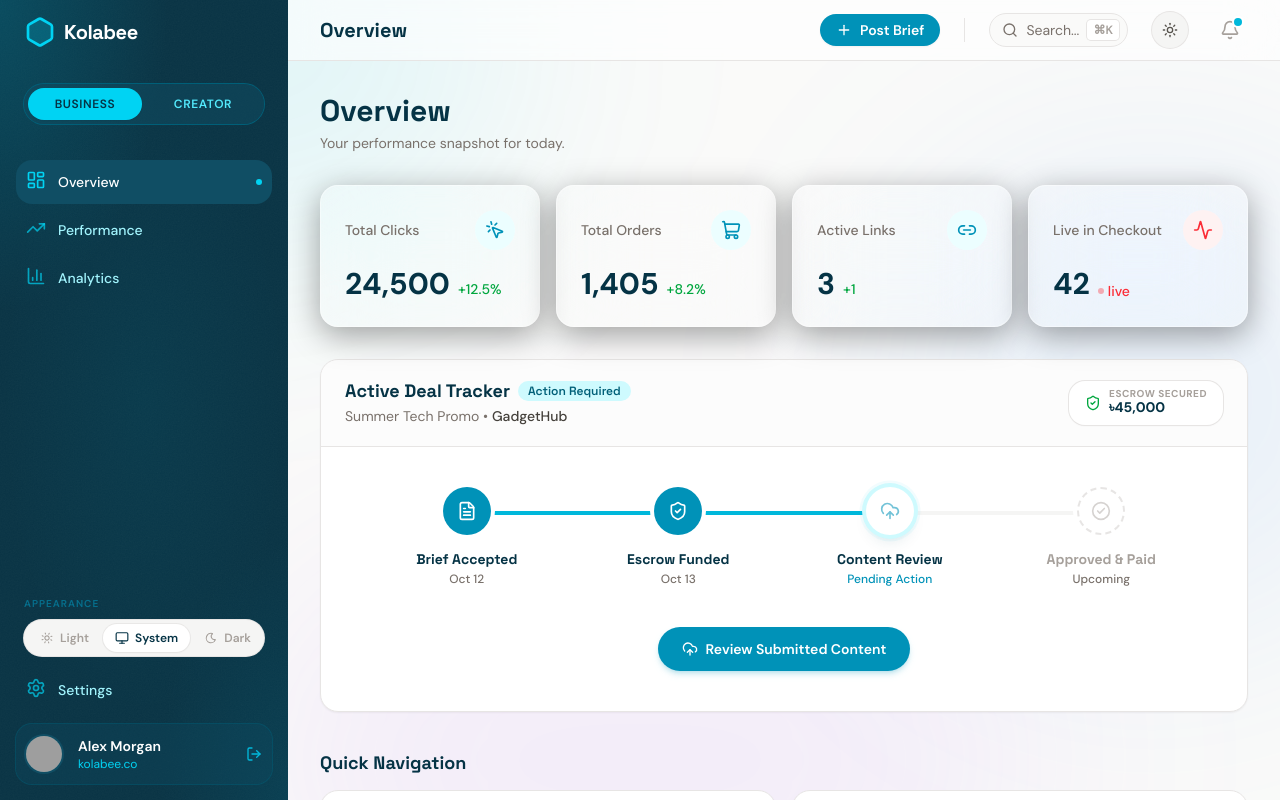
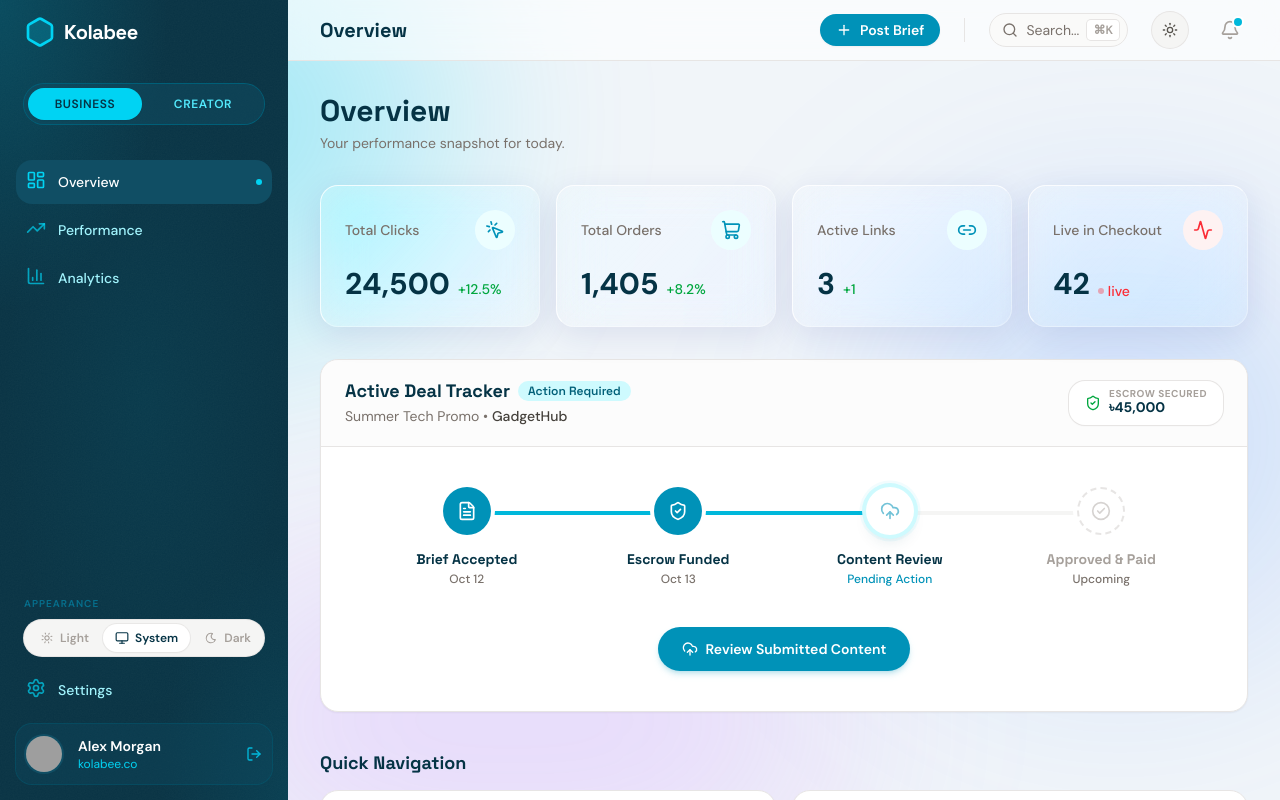
Before and after one commit to ah-nd-naf/Kolabee_Frontend, a Next.js app: page /dashboard in a window 1280 px wide. Built offline with nearby package versions, Linux system fonts and the light colour scheme; grey boxes are pictures that could not be loaded.

Commit message:
initialized project structure with custom  design tokens and Tailwind configuration

```diff
--- a/src/app/dashboard/layout.tsx
+++ b/src/app/dashboard/layout.tsx
@@ -246,13 +246,13 @@ export default function DashboardLayout({ children }: { children: React.ReactNod
   );
 
   return (
-    <div className="h-screen flex w-full bg-stone-50 dark:bg-[#080c10] overflow-hidden text-stone-900 relative">
+    <div className="h-screen flex w-full bg-slate-100 dark:bg-[#080c10] overflow-hidden text-stone-900 relative">
 
       {/* Ambient Background Gradient for Glassmorphism */}
       <div className="absolute inset-0 z-0 pointer-events-none overflow-hidden">
-        <div className="absolute -top-[20%] -left-[10%] w-[50%] h-[50%] rounded-full bg-cyan-400/10 dark:bg-cyan-500/10 blur-[120px]" />
-        <div className="absolute top-[20%] -right-[10%] w-[40%] h-[60%] rounded-full bg-blue-400/10 dark:bg-blue-600/10 blur-[120px]" />
-        <div className="absolute -bottom-[20%] left-[20%] w-[60%] h-[50%] rounded-full bg-purple-400/10 dark:bg-purple-600/10 blur-[120px]" />
+        <div className="absolute -top-[10%] -left-[5%] w-[40%] h-[50%] rounded-full bg-cyan-400/30 dark:bg-cyan-500/10 blur-[100px]" />
+        <div className="absolute top-[30%] -right-[5%] w-[35%] h-[50%] rounded-full bg-blue-500/20 dark:bg-blue-600/10 blur-[120px]" />
+        <div className="absolute -bottom-[10%] left-[15%] w-[50%] h-[40%] rounded-full bg-purple-400/20 dark:bg-purple-600/10 blur-[100px]" />
       </div>
 
       <div className="z-10 flex w-full">
--- a/src/app/dashboard/page.tsx
+++ b/src/app/dashboard/page.tsx
@@ -121,14 +121,7 @@ export default function DashboardOverview() {
                 variants={cardVariants}
                 whileHover={{ y: -3 }}
                 transition={{ duration: 0.22, ease: EASE }}
-                className="stat-card-glass rounded-2xl p-6"
-                style={{
-                  background: isDark ? "rgba(18, 18, 18, 0.4)" : "rgba(255,255,255,0.15)",
-                  border: isDark ? "1px solid rgba(255,255,255,0.15)" : "1px solid rgba(255,255,255,0.4)",
-                  boxShadow: " 0 8px 32px 0 rgba(0, 0, 0, 0.37)",
-                  backdropFilter: "blur(40px) saturate(160%)",
-                  WebkitBackdropFilter: "blur(40px) saturate(160%)",
-                } as React.CSSProperties}
+                className="premium-glass rounded-2xl p-6"
               >
                 <div className="flex items-center justify-between">
                   <span className="text-sm font-medium text-stone-500 dark:text-stone-400">{stat.label}</span>
--- a/src/app/globals.css
+++ b/src/app/globals.css
@@ -334,3 +334,24 @@ h1, h2, h3, h4, h5, h6 {
   87%  { background-position:  55%  45%; }
   100% { background-position:   0%   0%; }
 }
+
+/* ── Premium Glassmorphism ── */
+.premium-glass {
+  background: linear-gradient(135deg, rgba(255, 255, 255, 0.2) 0%, rgba(255, 255, 255, 0.02) 100%);
+  border-top: 1px solid rgba(255, 255, 255, 0.8) !important;
+  border-left: 1px solid rgba(255, 255, 255, 0.8) !important;
+  border-bottom: 1px solid rgba(255, 255, 255, 0.3) !important;
+  border-right: 1px solid rgba(255, 255, 255, 0.3) !important;
+  box-shadow: 0 8px 32px 0 rgba(31, 38, 135, 0.1) !important;
+  backdrop-filter: blur(20px) saturate(180%) !important;
+  -webkit-backdrop-filter: blur(20px) saturate(180%) !important;
+}
+
+.dark .premium-glass {
+  background: rgba(18, 18, 18, 0.1) !important;
+  border-top: 1px solid rgba(255, 255, 255, 0.15) !important;
+  border-left: 1px solid rgba(255, 255, 255, 0.15) !important;
+  border-bottom: 1px solid rgba(255, 255, 255, 0.05) !important;
+  border-right: 1px solid rgba(255, 255, 255, 0.05) !important;
+  box-shadow: 0 8px 32px 0 rgba(0, 0, 0, 0.37) !important;
+}
--- a/src/app/page.tsx
+++ b/src/app/page.tsx
@@ -469,8 +469,15 @@ export default function LandingPage() {
       </section>
 
       {/* 2. Service Categories Section */}
-      <section id="features" className="px-6 py-24 sm:py-32 lg:px-8">
-        <div className="mx-auto max-w-7xl">
+      <section id="features" className="relative px-6 py-24 sm:py-32 lg:px-8 bg-stone-50 dark:bg-gradient-to-b dark:from-cyan-950/40 dark:to-[#0f1923] overflow-hidden border-t border-stone-200 dark:border-white/5">
+
+        {/* Ambient blobs for dark mode depth */}
+        <div className="absolute inset-0 z-0 pointer-events-none hidden dark:block">
+          <div className="absolute top-[20%] left-[10%] w-[40%] h-[50%] rounded-full bg-cyan-500/10 blur-[100px]" />
+          <div className="absolute bottom-[10%] right-[10%] w-[30%] h-[40%] rounded-full bg-blue-500/10 blur-[100px]" />
+        </div>
+
+        <div className="mx-auto max-w-7xl relative z-10">
           <motion.div initial={{ opacity: 0, y: 20 }} whileInView={{ opacity: 1, y: 0 }} viewport={{ once: true, margin: "-100px" }} transition={{ duration: 0.8, ease: customEasing }} className="mb-16 text-center">
             <h2 className="font-heading text-3xl font-bold tracking-tight text-cyan-950 sm:text-4xl">One platform. Four ways to grow.</h2>
             <p className="mt-4 text-lg text-stone-600">Stop juggling spreadsheets and DMs. Handle every type of creator collaboration in one place.</p>
@@ -479,8 +486,8 @@ export default function LandingPage() {
             {services.map((service) => {
               const Icon = service.icon;
               return (
-                <motion.div key={service.title} variants={serviceCardVariants} whileHover={{ y: -8 }} className="group relative rounded-2xl bg-white p-8 ring-1 ring-stone-200/50 shadow-sm transition-shadow hover:shadow-xl">
-                  <div className="mb-6 inline-flex h-12 w-12 items-center justify-center rounded-xl bg-cyan-50 text-cyan-600 ring-1 ring-cyan-100 transition-colors group-hover:bg-cyan-600 group-hover:text-white">
+                <motion.div key={service.title} variants={serviceCardVariants} whileHover={{ y: -8 }} className="premium-glass group relative rounded-2xl p-8 transition-all">
+                  <div className="mb-6 inline-flex h-12 w-12 items-center justify-center rounded-xl bg-cyan-50 dark:bg-cyan-500/10 text-cyan-600 dark:text-cyan-400 ring-1 ring-cyan-100 dark:ring-cyan-500/20 transition-colors group-hover:bg-cyan-600 group-hover:text-white dark:group-hover:bg-cyan-500">
                     <Icon className="h-6 w-6" />
                   </div>
                   <h3 className="font-heading text-lg font-semibold text-cyan-950">{service.title}</h3>
@@ -493,8 +500,15 @@ export default function LandingPage() {
       </section>
 
       {/* 3. How It Works Section */}
-      <section className="bg-white dark:bg-[#0f1923] px-6 py-24 sm:py-32 lg:px-8">
-        <div className="mx-auto max-w-7xl">
+      <section className="relative px-6 py-24 sm:py-32 lg:px-8 bg-white dark:bg-gradient-to-b dark:from-[#0f1923] dark:to-[#0a0f14] overflow-hidden">
+
+        {/* Ambient blobs for dark mode depth */}
+        <div className="absolute inset-0 z-0 pointer-events-none hidden dark:block">
+          <div className="absolute top-[30%] left-[20%] w-[30%] h-[40%] rounded-full bg-cyan-500/10 blur-[120px]" />
+          <div className="absolute bottom-[20%] right-[20%] w-[40%] h-[50%] rounded-full bg-purple-500/10 blur-[120px]" />
+        </div>
+
+        <div className="mx-auto max-w-7xl relative z-10">
           <motion.div initial={{ opacity: 0, y: 20 }} whileInView={{ opacity: 1, y: 0 }} viewport={{ once: true, margin: "-100px" }} transition={{ duration: 0.8, ease: customEasing }} className="mb-16 text-center">
             <h2 className="font-heading text-3xl font-bold tracking-tight text-cyan-950 sm:text-4xl">How Kolabee works</h2>
             <p className="mt-4 text-lg text-stone-600">Built to make collaboration seamless, whichever side of the brief you are on.</p>
@@ -538,13 +552,19 @@ export default function LandingPage() {
                 {flowData[activePersona].map((step, index) => {
                   const Icon = step.icon;
                   return (
-                    <div key={step.step} className="relative flex flex-col items-center text-center">
-                      <div className="relative z-10 mb-6 flex h-16 w-16 items-center justify-center rounded-full bg-cyan-50 dark:bg-cyan-950/40 text-cyan-600 dark:text-cyan-400 ring-8 ring-white dark:ring-[#0f1923]">
+                    <div key={step.step} className="premium-glass relative flex flex-col items-center text-center p-8 rounded-3xl transition-all">
+                      <div className="relative z-10 mb-6 flex h-16 w-16 items-center justify-center rounded-full bg-cyan-50 dark:bg-cyan-500/10 text-cyan-600 dark:text-cyan-400 ring-8 ring-transparent">
                         <Icon className="h-7 w-7" />
                       </div>
-                      {/* Connecting Line */}
+                      {/* Next Step Indicator */}
                       {index !== flowData[activePersona].length - 1 && (
-                        <div className="absolute top-8 left-[60%] hidden h-[2px] w-[80%] bg-stone-200/60 dark:bg-white/10 md:block" />
+                        <motion.div
+                          animate={{ x: [0, 5, 0] }}
+                          transition={{ repeat: Infinity, duration: 2, ease: "easeInOut" }}
+                          className="absolute top-1/2 -right-[20px] hidden md:flex h-10 w-10 -translate-y-1/2 items-center justify-center rounded-full bg-white dark:bg-[#121c26] shadow-md ring-1 ring-stone-200/50 dark:ring-white/10 z-20 text-cyan-600 dark:text-cyan-500"
+                        >
+                          <ArrowRight className="h-5 w-5" />
+                        </motion.div>
                       )}
                       <h3 className="font-heading text-xl font-bold text-cyan-950">
                         <span className="mb-2 block text-sm font-medium text-cyan-600">Step {step.step}</span>
```
